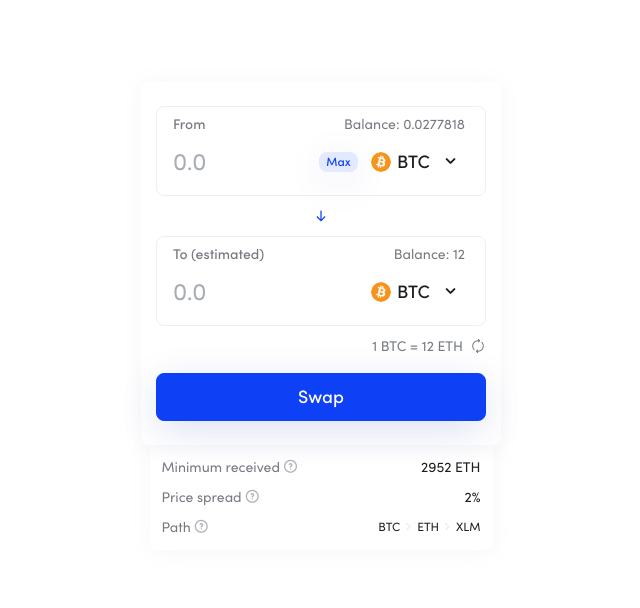
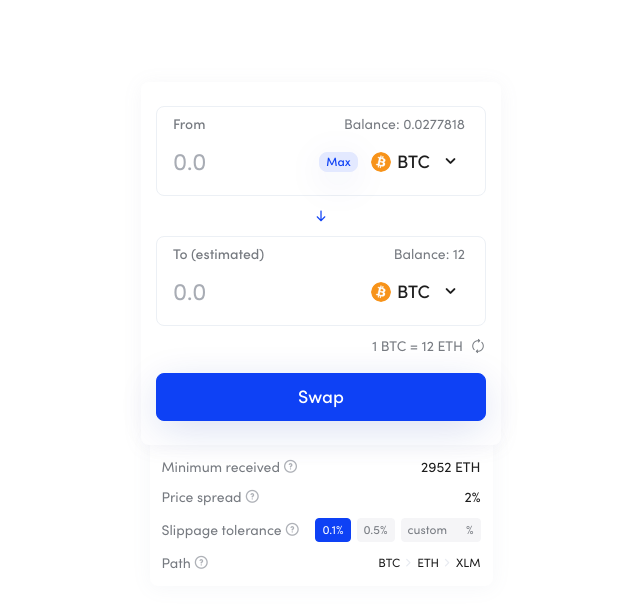
Before and after one commit to lumenswap/lumenswap.io, a React (Create React App) app: page /swap in a window 1280 px wide. Shown: the top 608 px of the page, without its empty margins (319-959 px from the left). Built offline with nearby package versions, Linux system fonts and the light colour scheme; a small style sheet from the web is missing.

Commit message:
add slippage tolerance

```diff
--- a/src/components/SwapInfo/index.js
+++ b/src/components/SwapInfo/index.js
@@ -1,22 +1,55 @@
+import { useState } from 'react';
+import classNames from 'classnames';
 import PropTypes from 'prop-types';
 import styles from './styles.module.scss';
 
-const SwapInfo = ({ info }) => (
+const SwapInfo = ({
+  info: {
+    minimum, price, tolerance, path,
+  }, setTolerance, setInput, children,
+}) => {
+  const [active, setActive] = useState(0);
+  const isActive = (index) => ((active === index) ? 'active' : '');
+
+  return (
     <div className={styles.card}>
       <div className={styles.container}>
         <div className={styles.label}>Minimum received<span className="icon-question-circle" /></div>
-      <div className={styles.info}>{info.minimum}</div>
+        <div className={styles.info}>{minimum}</div>
       </div>
       <div className={styles.container}>
         <div className={styles.label}>Price spread<span className="icon-question-circle" /></div>
-      <div className={styles.info}>{info.price}</div>
+        <div className={styles.info}>{price}</div>
+      </div>
+      <div className={styles.container}>
+        <div className={styles.label}>Slippage tolerance<span className="icon-question-circle" /></div>
+        <div className={styles['button-group']}>
+          {tolerance.slice(0, tolerance.length + 1).map((item, index) => (
+            <button
+              type="button"
+              key={index}
+              className={classNames(isActive(index))}
+              onClick={() => { setActive(index); setTolerance(tolerance[index]); setInput('custom', ''); }}
+            >{tolerance[index]}%
+            </button>
+          ))}
+          <button
+            type="button"
+            className={classNames(isActive(2), styles.custom)}
+            onClick={() => { setActive(2); setTolerance(null); }}
+          >
+            custom
+            {children}
+            %
+          </button>
+        </div>
       </div>
       <div className={styles.container}>
         <div className={styles.label}>Path<span className="icon-question-circle" /></div>
         <div className={styles.path}>
-        {info.path.map((path, index) => (
+          {path.map((item, index) => (
             <div className={styles['path-container']} key={index}>
-            <span>{path.toUpperCase()}</span>
+              <span>{item.toUpperCase()}</span>
               <span className="icon-arrow-right" />
             </div>
           ))}
@@ -24,6 +57,7 @@ const SwapInfo = ({ info }) => (
       </div>
     </div>
   );
+};
 
 SwapInfo.propTypes = {
   info: PropTypes.object.isRequired,
--- a/src/components/SwapInfo/styles.module.scss
+++ b/src/components/SwapInfo/styles.module.scss
@@ -57,3 +57,47 @@
 .path-container:last-child :global(.icon-arrow-right) {
   display: none;
 }
+
+.button-group {
+  display: flex;
+
+  button {
+    height: 24px;
+    border-radius: 4px;
+    padding: 0 6px;
+    display: flex;
+    justify-content: center;
+    align-items: center;
+    color: $RollingStone;
+    font-size: 12px;
+    background-color: $LightAthensGray;
+    border: 1px solid $LightAthensGray;
+    margin-left: 6px;
+  }
+
+  button:global(.active) {
+    background-color: $BlueRibbon;
+    border: 1px solid $BlueRibbon;
+    color: white;
+  }
+}
+
+.custom {
+  width: 80px;
+
+  input {
+    width: 19px;
+    border: none;
+    outline: none;
+    background-color: $LightAthensGray;
+    color: $RollingStone;
+    padding-left: 3px;
+  }
+}
+
+.custom:global(.active) {
+  input {
+    background-color: $BlueRibbon;
+    color: white;
+  }
+}
--- a/src/pages/Home/index.js
+++ b/src/pages/Home/index.js
@@ -1,3 +1,4 @@
+import { useState } from 'react';
 import classNames from 'classnames';
 import { useForm } from 'react-hook-form';
 import CurrencyInput from 'components/CurrencyInput';
@@ -7,16 +8,20 @@ import SwapInfo from 'components/SwapInfo';
 import styles from './styles.module.scss';
 
 const Home = () => {
-  const { register, handleSubmit, errors } = useForm();
-  const onSubmit = (data) => {
-    // console.log(data);
-  };
-
   const swapData = {
     minimum: '2952 ETH',
     price: '2%',
-    tolerance: ['0.1%', '0.5%'],
+    tolerance: ['0.1', '0.5'],
     path: ['btc', 'eth', 'xlm'],
+  };
+  const [tolerance, setTolerance] = useState(swapData.tolerance[0]);
+  const {
+    register, handleSubmit, setValue, errors,
+  } = useForm();
+  const onSubmit = (data) => {
+    if (data.custom) {
+      setTolerance(data.custom);
+    }
   };
 
   return (
@@ -55,7 +60,9 @@ const Home = () => {
                 />
               </div>
               <div className={styles['swap-info']}>
-                <SwapInfo info={swapData} />
+                <SwapInfo info={swapData} setTolerance={setTolerance} setInput={setValue}>
+                  <input type="number" name="custom" ref={register} autoFocus={!tolerance} />
+                </SwapInfo>
               </div>
             </form>
           </div>
```
Lines whose indentation alone changed are shown as unchanged.
